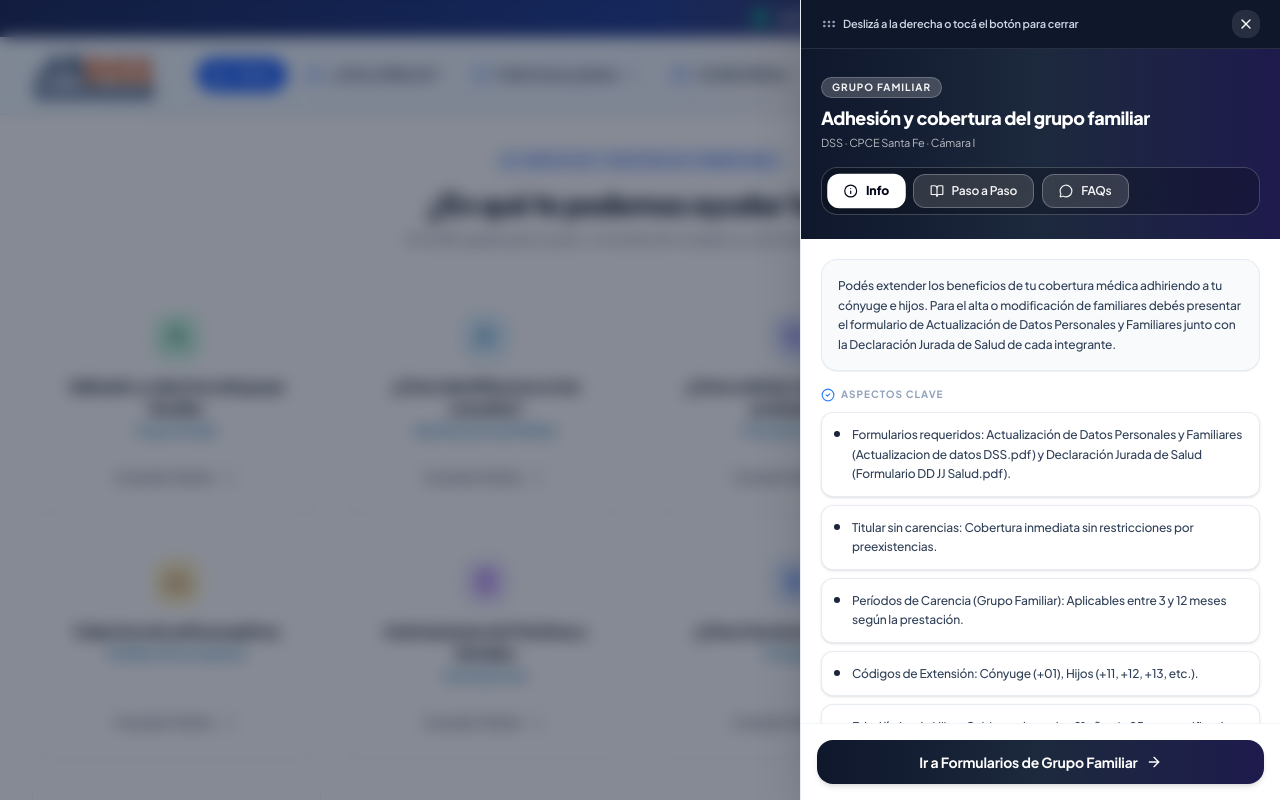
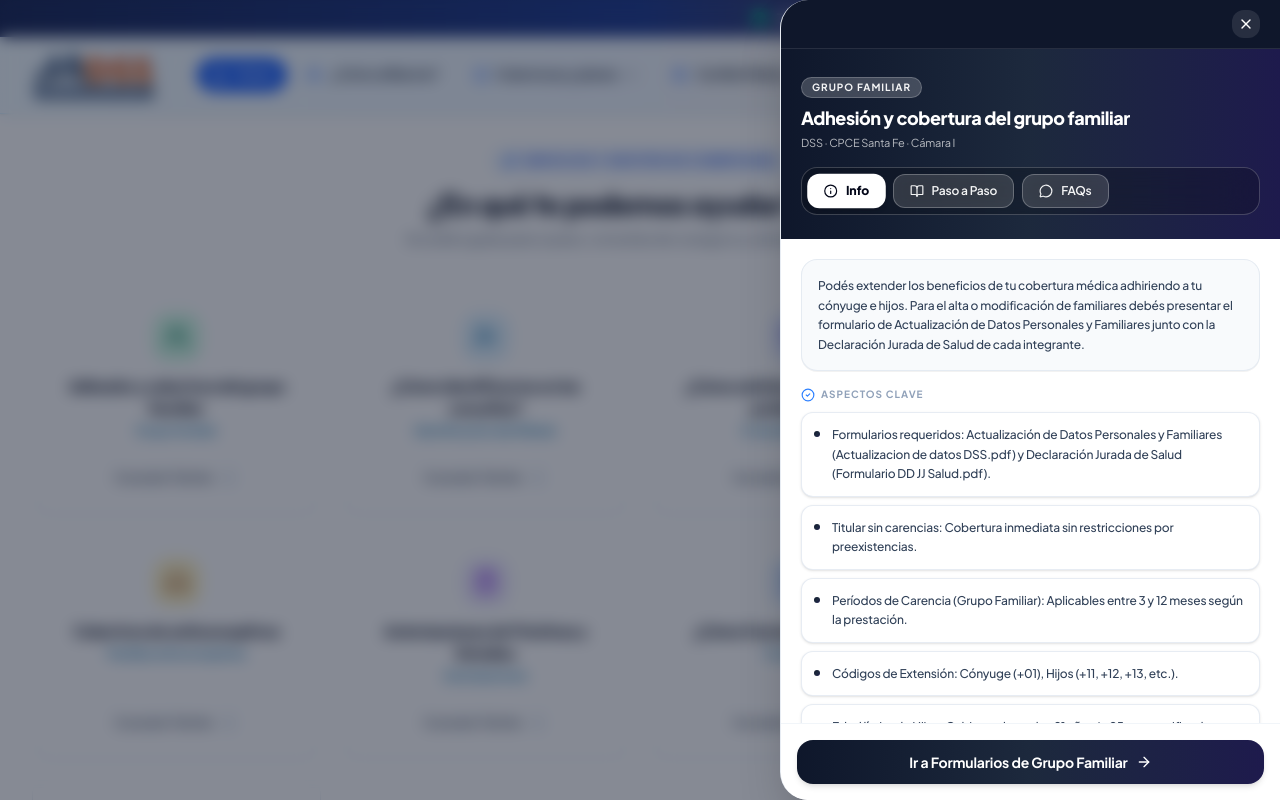
Before and after one commit to KarimServin/guia-interactiva-dss, a Next.js app: page / in a window 1280 px wide. Both pictures are taken after a click on the element 176 px from the left and 980 px from the top of the page. Shown: the part 580-1380 px from the top of the page. Built offline with nearby package versions, Linux system fonts and the light colour scheme.

Commit message:
Enhance swipe down to close with dragControls and remove drag text labels

```diff
--- a/src/components/ModuleDetailModal.tsx
+++ b/src/components/ModuleDetailModal.tsx
@@ -1,7 +1,7 @@
 "use client";
 
 import React, { useEffect, useRef, useState } from 'react';
-import { motion, AnimatePresence } from 'motion/react';
+import { motion, AnimatePresence, useDragControls } from 'motion/react';
 import { ActionModule } from '../types';
 import { FORMS_DATA } from '../data/dssData';
 import {
@@ -19,7 +19,6 @@ import {
   Info,
   BookOpen,
   MessageCircle,
-  GripHorizontal,
 } from 'lucide-react';
 
 interface ModuleDetailModalProps {
@@ -140,6 +139,7 @@ export const ModuleDetailModal: React.FC<ModuleDetailModalProps> = ({
 }) => {
   const [activeTab, setActiveTab] = useState<'info' | 'pasos' | 'faqs'>('info');
   const scrollRef = useRef<HTMLDivElement>(null);
+  const dragControls = useDragControls();
 
   useEffect(() => {
     if (module) {
@@ -186,17 +186,18 @@ export const ModuleDetailModal: React.FC<ModuleDetailModalProps> = ({
 
   const content = (
     <>
-      {/* ── Apple-style Drag Handle Bar (Mobile & Desktop) ── */}
-      <div className="md:hidden flex flex-col items-center justify-center pt-3 pb-1.5 shrink-0 bg-slate-900 touch-none cursor-grab active:cursor-grabbing border-b border-white/10">
+      {/* ── Drag Handle Bar (Mobile & Desktop Header Drag Target) ── */}
+      <div
+        onPointerDown={(e) => dragControls.start(e)}
+        className="md:hidden flex justify-center py-3 shrink-0 bg-slate-900 touch-none cursor-grab active:cursor-grabbing border-b border-white/10"
+      >
         <div className="w-12 h-1.5 rounded-full bg-white/40 group-active:bg-white/60 transition-colors" />
-        <span className="text-[10px] text-white/50 mt-1 font-medium select-none">Deslizá hacia abajo para cerrar</span>
       </div>
 
-      <div className="hidden md:flex items-center justify-between px-5 py-2.5 bg-slate-900 text-slate-300 text-xs font-semibold shrink-0 touch-none cursor-grab active:cursor-grabbing border-b border-white/10 select-none">
-        <span className="flex items-center gap-1.5 text-[11px] text-slate-300">
-          <GripHorizontal className="w-4 h-4 text-slate-400" />
-          Deslizá a la derecha o tocá el botón para cerrar
-        </span>
+      <div
+        onPointerDown={(e) => dragControls.start(e)}
+        className="hidden md:flex items-center justify-end px-5 py-2.5 bg-slate-900 shrink-0 touch-none cursor-grab active:cursor-grabbing border-b border-white/10"
+      >
         <button
           onClick={onClose}
           className="p-1.5 rounded-xl bg-white/10 hover:bg-white/20 text-white transition-all cursor-pointer"
@@ -207,7 +208,10 @@ export const ModuleDetailModal: React.FC<ModuleDetailModalProps> = ({
       </div>
 
       {/* ── Panel header ── */}
-      <div className={`shrink-0 bg-gradient-to-r ${accentColor} px-5 pt-4 pb-5 md:pt-6 md:pb-6`}>
+      <div
+        onPointerDown={(e) => dragControls.start(e)}
+        className={`shrink-0 bg-gradient-to-r ${accentColor} px-5 pt-4 pb-5 md:pt-6 md:pb-6 cursor-grab active:cursor-grabbing touch-none select-none`}
+      >
         <div className="flex items-start justify-between gap-3">
           <div className="min-w-0">
             <span className="inline-block text-[10px] font-bold uppercase tracking-widest px-2.5 py-0.5 rounded-full bg-white/20 text-white/95 border border-white/20 mb-2 backdrop-blur-sm">
@@ -505,28 +509,48 @@ export const ModuleDetailModal: React.FC<ModuleDetailModalProps> = ({
             onClick={onClose}
           />
 
-          {/* ── MOBILE: Bottom Sheet ── */}
+          {/* ── MOBILE: Bottom Sheet (Drag header/pill down to close) ── */}
           <motion.div
             key="bottom-sheet"
             initial={{ y: '100%' }}
             animate={{ y: 0 }}
             exit={{ y: '100%' }}
-            transition={{ type: 'spring', stiffness: 380, damping: 38, mass: 0.8 }}
-            className="md:hidden fixed bottom-0 inset-x-0 z-50 flex flex-col bg-white rounded-t-3xl shadow-2xl overflow-hidden"
+            transition={{ type: 'spring', stiffness: 400, damping: 40, mass: 0.8 }}
+            drag="y"
+            dragControls={dragControls}
+            dragListener={false}
+            dragConstraints={{ top: 0, bottom: 0 }}
+            dragElastic={{ top: 0, bottom: 0.8 }}
+            onDragEnd={(_e, info) => {
+              if (info.offset.y > 60 || info.velocity.y > 200) {
+                onClose();
+              }
+            }}
+            className="md:hidden fixed bottom-0 inset-x-0 z-50 flex flex-col bg-white rounded-t-[28px] shadow-2xl overflow-hidden border-t border-white/20"
             style={{ maxHeight: '92dvh' }}
           >
             {content}
           </motion.div>
 
-          {/* ── DESKTOP: Right Side Drawer ── */}
+          {/* ── DESKTOP: Right Side Drawer (Drag header right to close) ── */}
           <motion.div
             key="side-drawer"
             initial={{ x: '100%' }}
             animate={{ x: 0 }}
             exit={{ x: '100%' }}
-            transition={{ type: 'spring', stiffness: 340, damping: 36, mass: 0.9 }}
-            className="hidden md:flex fixed right-0 top-0 bottom-0 z-50 flex-col bg-white shadow-2xl border-l border-slate-200/80 overflow-hidden"
-            style={{ width: 'min(480px, 90vw)' }}
+            transition={{ type: 'spring', stiffness: 360, damping: 38, mass: 0.9 }}
+            drag="x"
+            dragControls={dragControls}
+            dragListener={false}
+            dragConstraints={{ left: 0, right: 0 }}
+            dragElastic={{ left: 0, right: 0.8 }}
+            onDragEnd={(_e, info) => {
+              if (info.offset.x > 60 || info.velocity.x > 200) {
+                onClose();
+              }
+            }}
+            className="hidden md:flex fixed right-0 top-0 bottom-0 z-50 flex-col bg-white shadow-2xl border-l border-slate-200/80 overflow-hidden rounded-l-[28px]"
+            style={{ width: 'min(500px, 90vw)' }}
           >
             {content}
           </motion.div>
```
